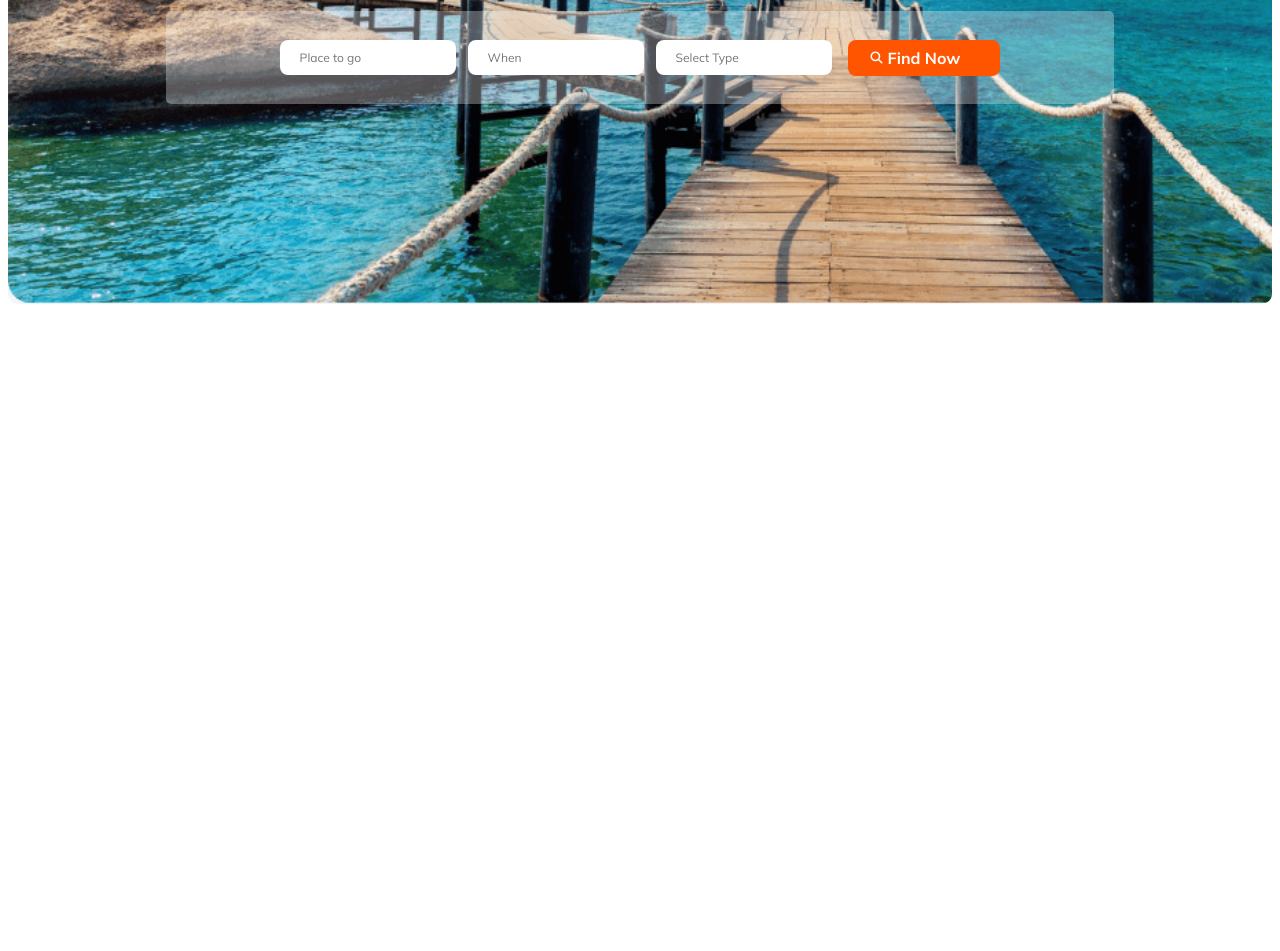
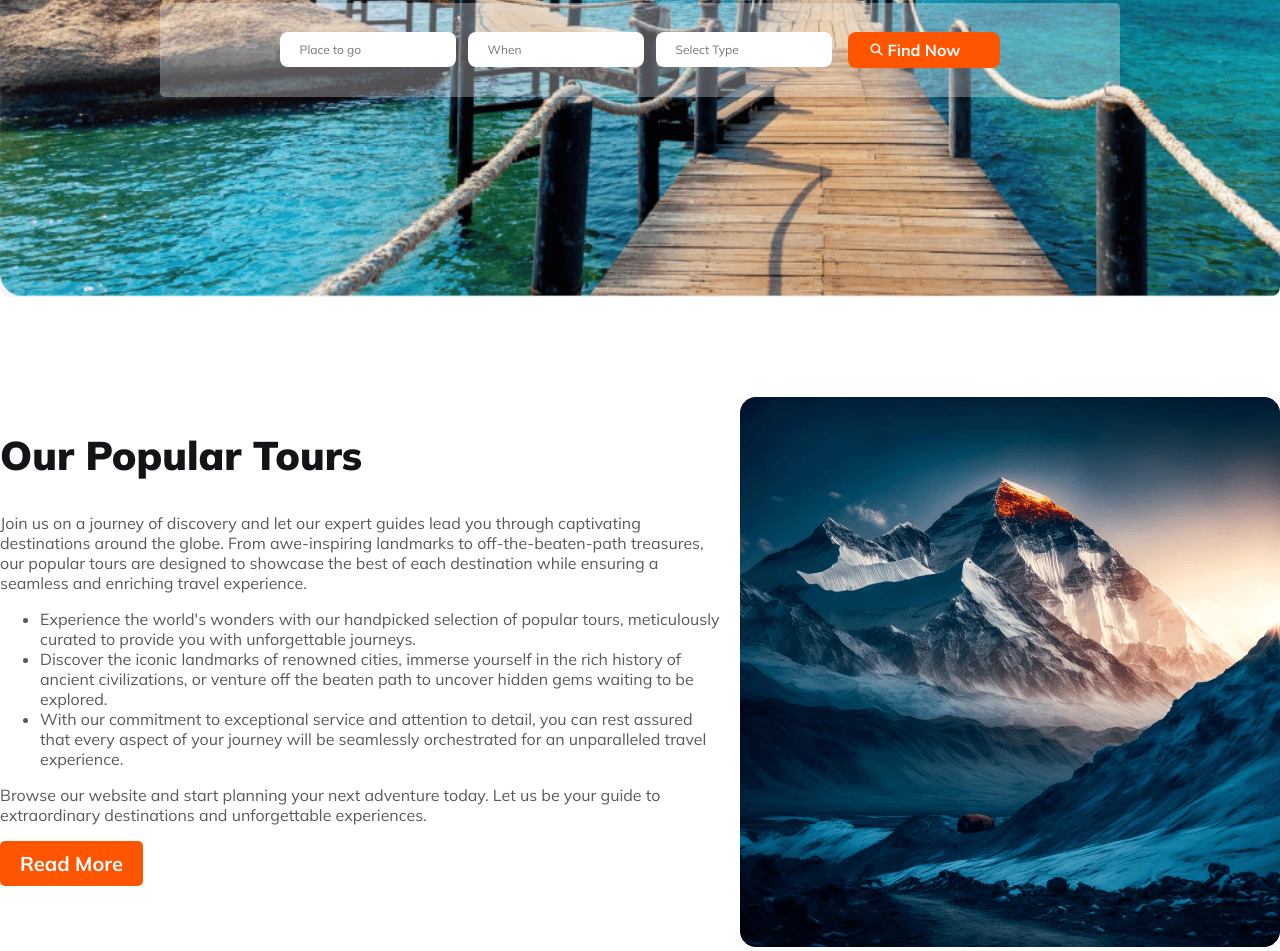
Before and after one commit to pathikroy86/Travel-Agency, a plain HTML site: page index.html in a window 1280 px wide. Shown: the part 452-1403 px from the top of the page. Before the commit the page ends 800 px from the top, so only its background shows below. Drawn offline with Linux system fonts and the light colour scheme.

Commit message:
popular tours

```diff
--- a/CSS/responsive.css
+++ b/CSS/responsive.css
@@ -1,5 +1,9 @@
-@media only screen and (max-width: 600px) {
-    .fa-solid {
+@media screen and (max-width: 600px) {
+    body {
+        width: 100%;
+    }
+
+    .menu-icon {
         display: block;
         margin-top: 30%;
         font-size: 1.5rem;
@@ -39,6 +43,12 @@
         margin: auto;
         font-size: 16px;
     }
+
+    .popular-tour {
+        flex-direction: column;
+        gap: 10px;
+        margin-bottom: 50px;
+    }
 }
 
 @media only screen and (min-width: 601px) {}
--- a/CSS/style.css
+++ b/CSS/style.css
@@ -2,6 +2,11 @@
 :root {
     --orange: #FF5400;
     --font-family: "Mulish", sans-serif;
+}
+
+body {
+    width: 100%;
+    margin: 0 auto;
 }
 
 /* Navigation Styles */
@@ -35,6 +40,7 @@
     background-repeat: no-repeat;
     background-size: cover;
     border-radius: 10px;
+    margin-bottom: 100px;
 }
 
 .banner {
@@ -100,3 +106,41 @@
     border: none;
     border-radius: 8px;
 }
+
+/* Popular tours section styles */
+.popular-tour {
+    display: flex;
+    gap: 20px;
+}
+
+.description h1 {
+    font-family: var(--font-family);
+    font-size: 40px;
+    font-weight: 900;
+    color: #131318;
+}
+
+.popular-tour p {
+    color: #131318;
+    opacity: 0.7;
+    font-family: var(--font-family);
+    font-size: 16px;
+}
+
+.description>ul>li {
+    color: #131318;
+    opacity: 0.7;
+    font-family: var(--font-family);
+    font-size: 16px;
+}
+
+.description button {
+    background-color: var(--orange);
+    color: white;
+    font-family: var(--font-family);
+    font-size: 20px;
+    font-weight: 700;
+    padding: 10px 20px;
+    border: none;
+    border-radius: 5px;
+}
--- a/index.html
+++ b/index.html
@@ -53,7 +53,29 @@
 
             </div>
         </div>
-
+    </section>
+    <section class="popular-tour">
+        <div class="description">
+            <h1>Our Popular Tours</h1>
+            <p>Join us on a journey of discovery and let our expert guides lead you through captivating destinations
+                around the globe. From awe-inspiring landmarks to off-the-beaten-path treasures, our popular tours are
+                designed to showcase the best of each destination while ensuring a seamless and enriching travel
+                experience.</p>
+            <ul>
+                <li>Experience the world's wonders with our handpicked selection of popular tours, meticulously curated
+                    to provide you with unforgettable journeys.</li>
+                <li>Discover the iconic landmarks of renowned cities, immerse yourself in the rich history of ancient
+                    civilizations, or venture off the beaten path to uncover hidden gems waiting to be explored.</li>
+                <li>With our commitment to exceptional service and attention to detail, you can rest assured that every
+                    aspect of your journey will be seamlessly orchestrated for an unparalleled travel experience.</li>
+            </ul>
+            <p>Browse our website and start planning your next adventure today. Let us be your guide to extraordinary
+                destinations and unforgettable experiences.</p>
+            <button>Read More</button>
+        </div>
+        <div class="image">
+            <img src="images/Rectangle 4.png" alt="">
+        </div>
     </section>
 </body>
 
```
